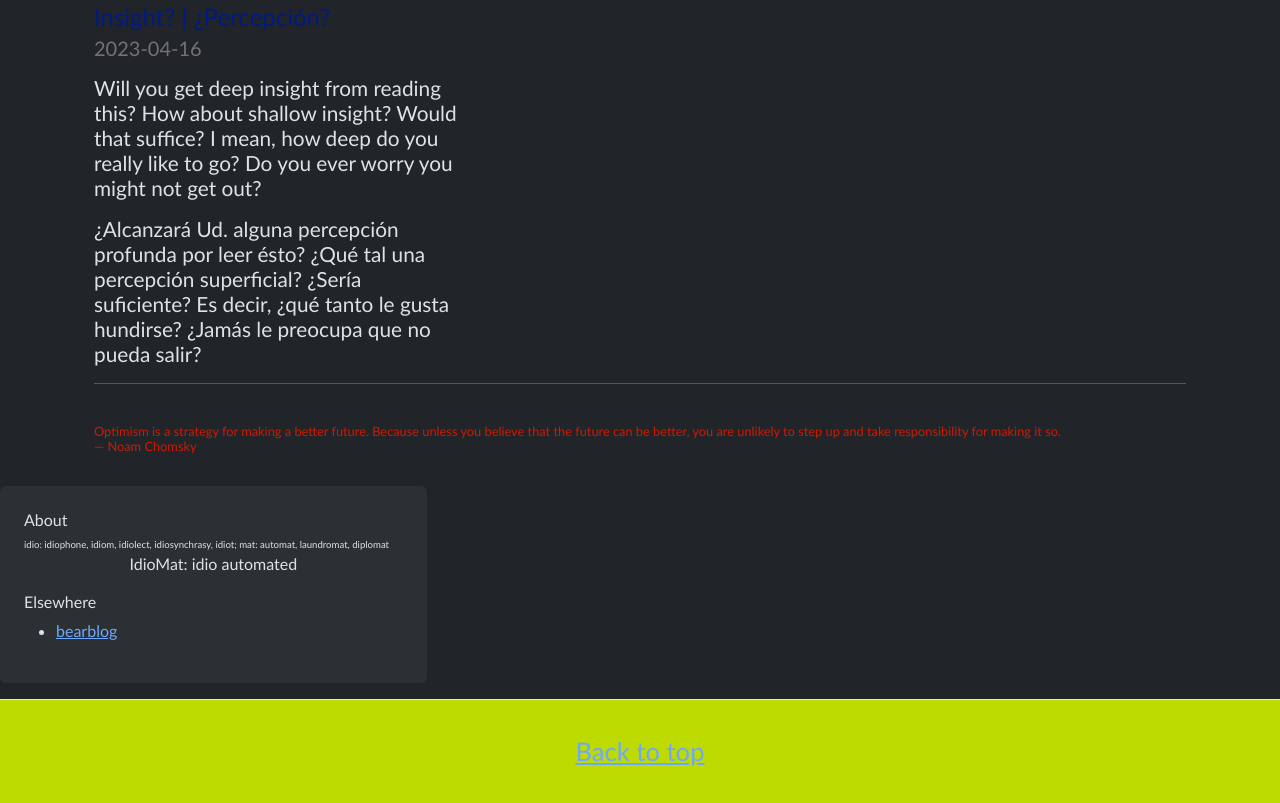
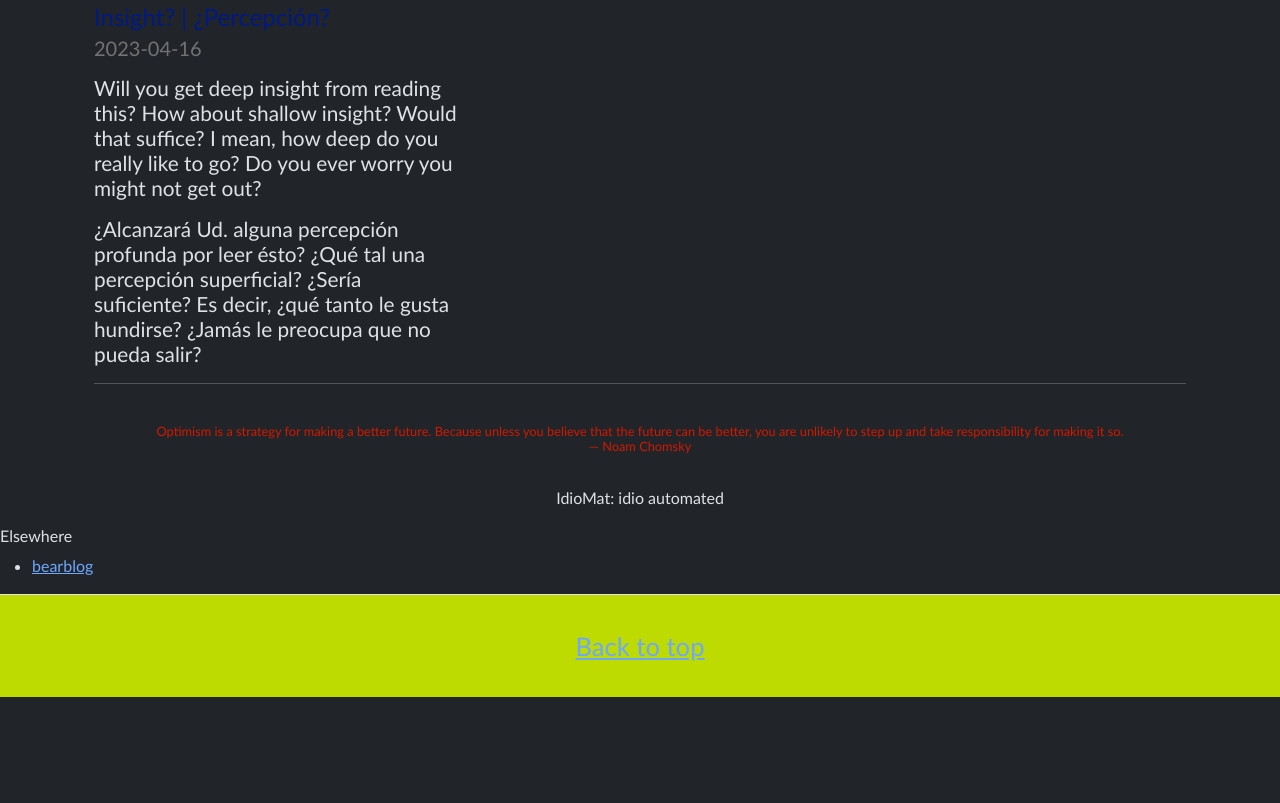
Before and after one commit to ruelbhatcher/idioMat-site, a plain HTML site: page index.html in a window 1280 px wide. Shown: the part 786-1589 px from the top of the page. After the commit the page ends 1483 px from the top, so only its background shows below. Drawn offline with nearby package versions, Linux system fonts and the light colour scheme; a script that the page names is missing.

Commit message:
remove: about; center footer; define classes and css

```diff
--- a/blog.css
+++ b/blog.css
@@ -19,10 +19,6 @@ p {
   font-family: inherit;
   font-weight:200;
 }
-
-/* .p-4 { */
-/*   font-size: 0.8rem; */
-/* } */
 
 .flex-auto {
   flex: 0 0 auto;
@@ -55,18 +51,17 @@ p {
 .blockquote {
   font-size: 0.8rem;
   color: #D01901;
+  text-align: center;
 }
 
-.about-title {
-  font-size: 0.6rem:
-}
-.about-content {
-  font-size: 0.6rem;
-}
-
+/* explain yourself */
 .legend {
   font-size: 1rem;
   text-align: center;
+}
+
+.link-list {
+  font-size: 1rem;
 }
 
 /* carp image */
--- a/index.html
+++ b/index.html
@@ -105,13 +105,10 @@ basta, ya se fue</p>
      </blockquote>
     </div>
 
-    <div class="col-md-4">
-      <div class="position-sticky" style="top: 2rem;">
-        <div class="p-4 mb-3 bg-body-tertiary rounded">
-          <h6 class="about-title">About</h6>
-          <p class="about-content mb-0">idio: idiophone, idiom, idiolect, idiosynchrasy, idiot; mat: automat, laundromat, diplomat</p>
+</main>
       <p class="legend">IdioMat: idio automated</p>
 
+    <div class="link-list col-md-4">
       <h6>Elsewhere</h6>
         <ul>
           <li><a href="https://ruelhatcher.bearblog.dev/">bearblog</a></li>
@@ -119,10 +116,6 @@ basta, ya se fue</p>
           <!-- <li><a href="#">Facebook</a></li> -->
         </ul>
     </div>
-      </div>
-    </div>
-
-</main>
 
 <footer class="blog-footer">
   <p>
```
Lines whose indentation alone changed are shown as unchanged.
